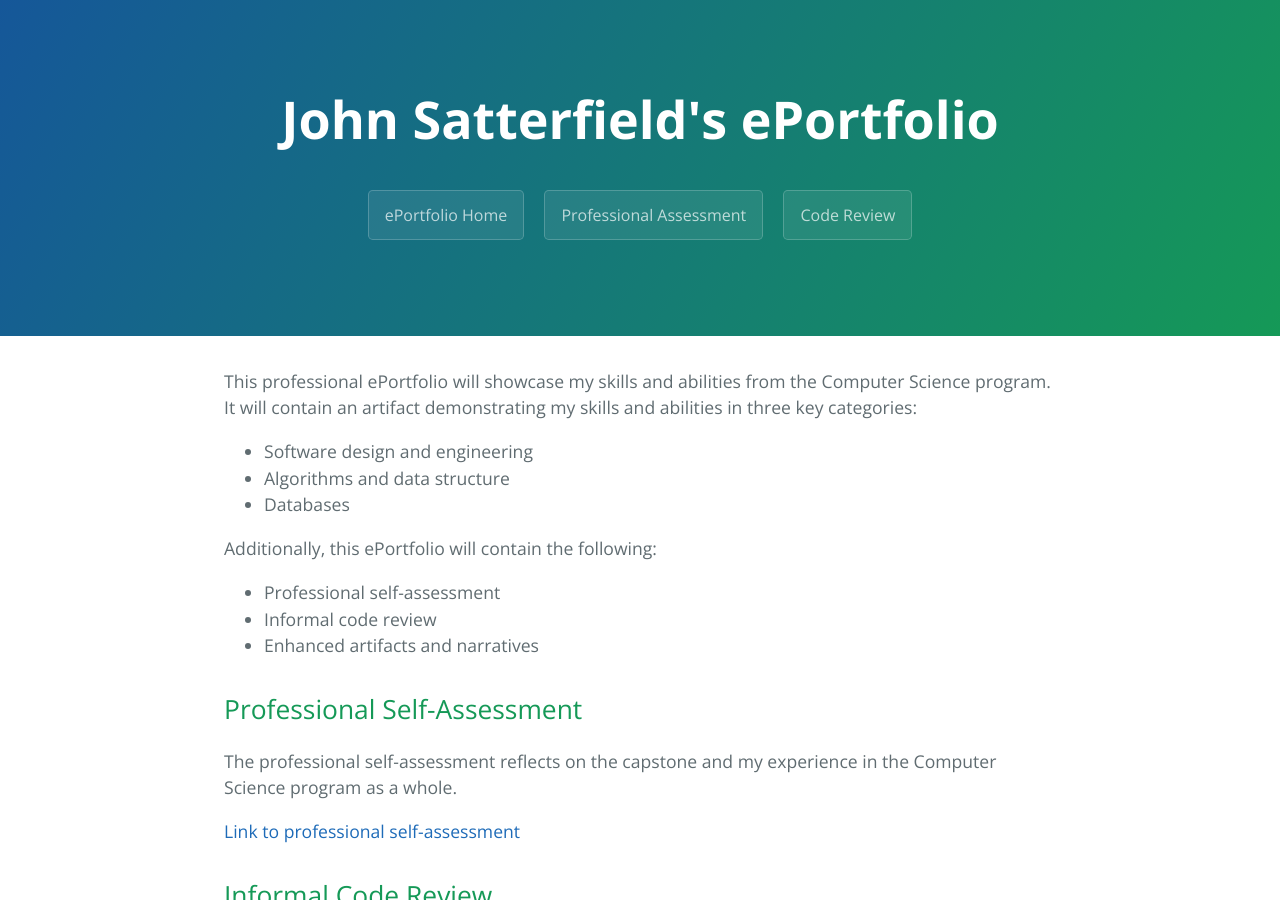
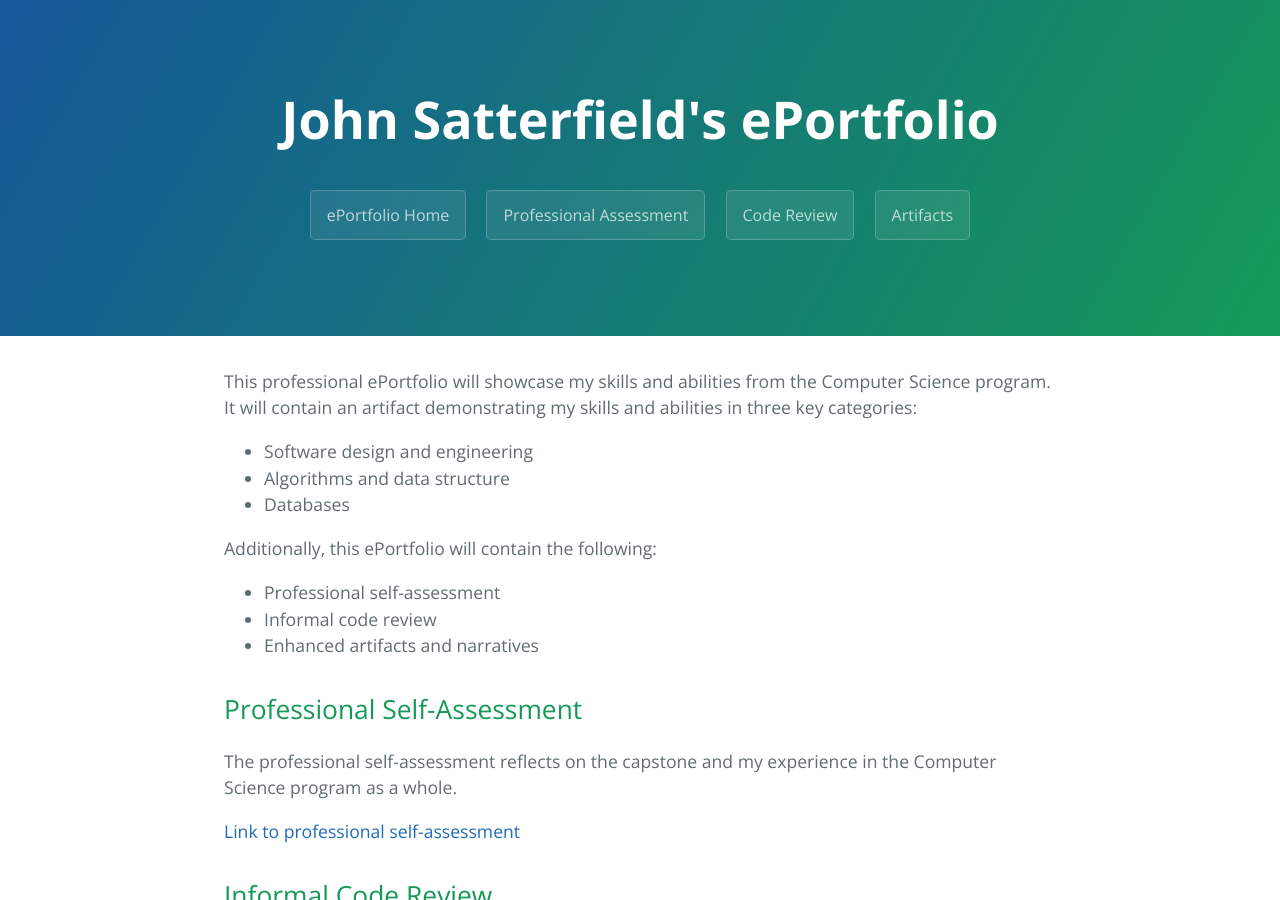
Before and after one commit to johnsatterfield/johnsatterfield.github.io, a Jekyll site: the page built from index.md, in a window 1280 px wide and 900 px high. Built offline with Jekyll 4.4.1, drawn with Linux system fonts in a browser that asks for light colours.

Commit message:
Update template.html

```diff
--- a/_layouts/template.html
+++ b/_layouts/template.html
@@ -16,6 +16,7 @@
       <a href="/" class="btn">ePortfolio Home</a>
       <a href="/pa" class="btn">Professional Assessment</a>
       <a href="/cr" class="btn">Code Review</a>
+      <a href="/an" class="btn">Artifacts</a>
     </section>
 
     <section class="main-content">
```
